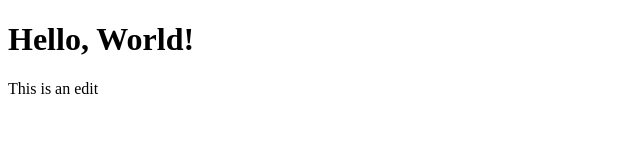
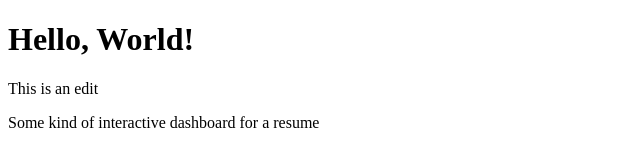
Before and after one commit to ellymonty12-web/CS3338-first-project, a plain HTML site: page index.html in a window 1280 px wide. Shown: the whole page, without its empty margins (0-640 px from the left). Drawn offline with Linux system fonts and the light colour scheme.

Commit message:
New line added to index html file

```diff
--- a/index.html
+++ b/index.html
@@ -8,5 +8,6 @@
 <body>
     <h1>Hello, World!</h1>
     <p>This is an edit</p>
+    <p>Some kind of interactive dashboard for a resume</p>
 </body>
 </html>
```
